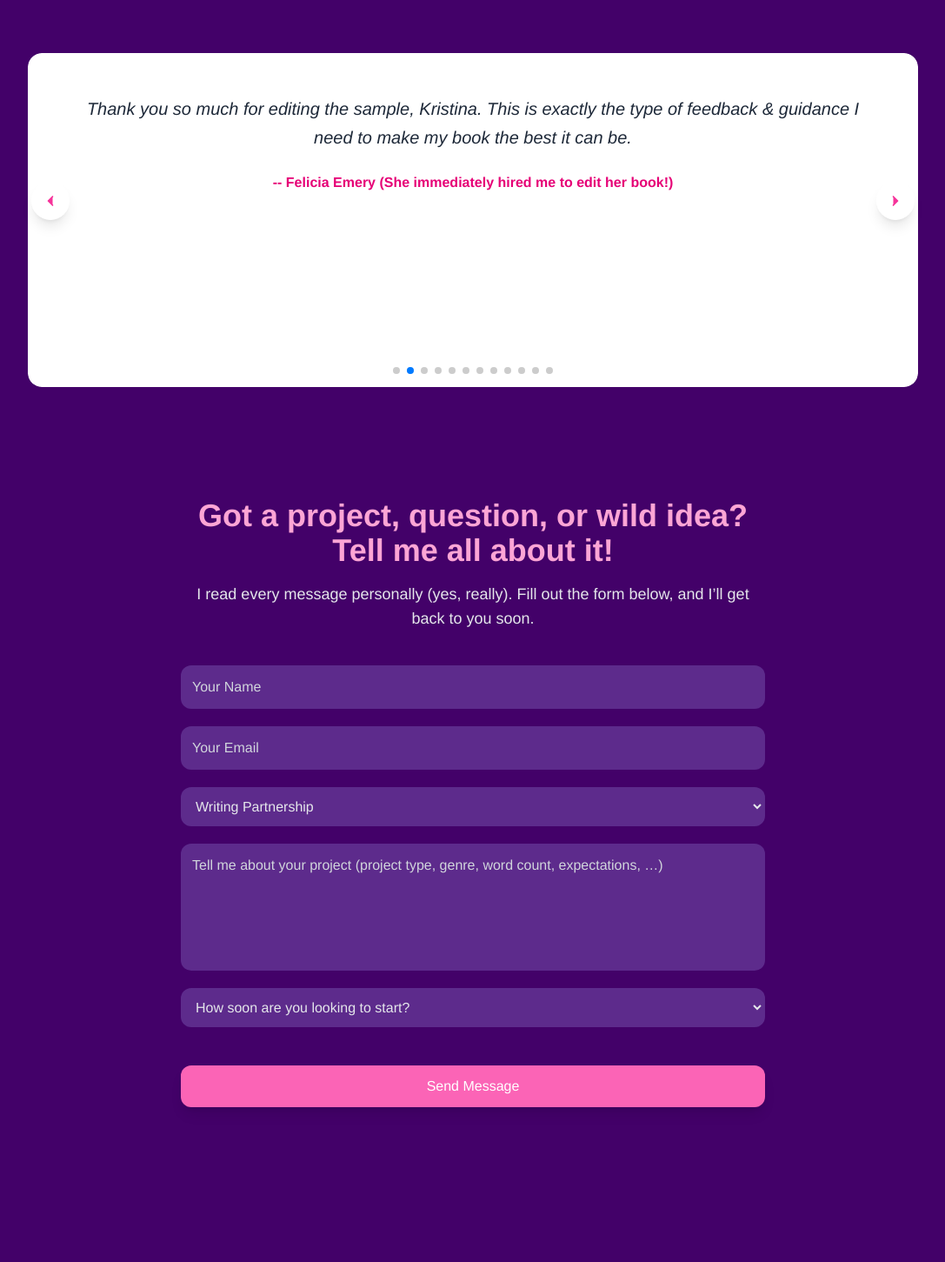
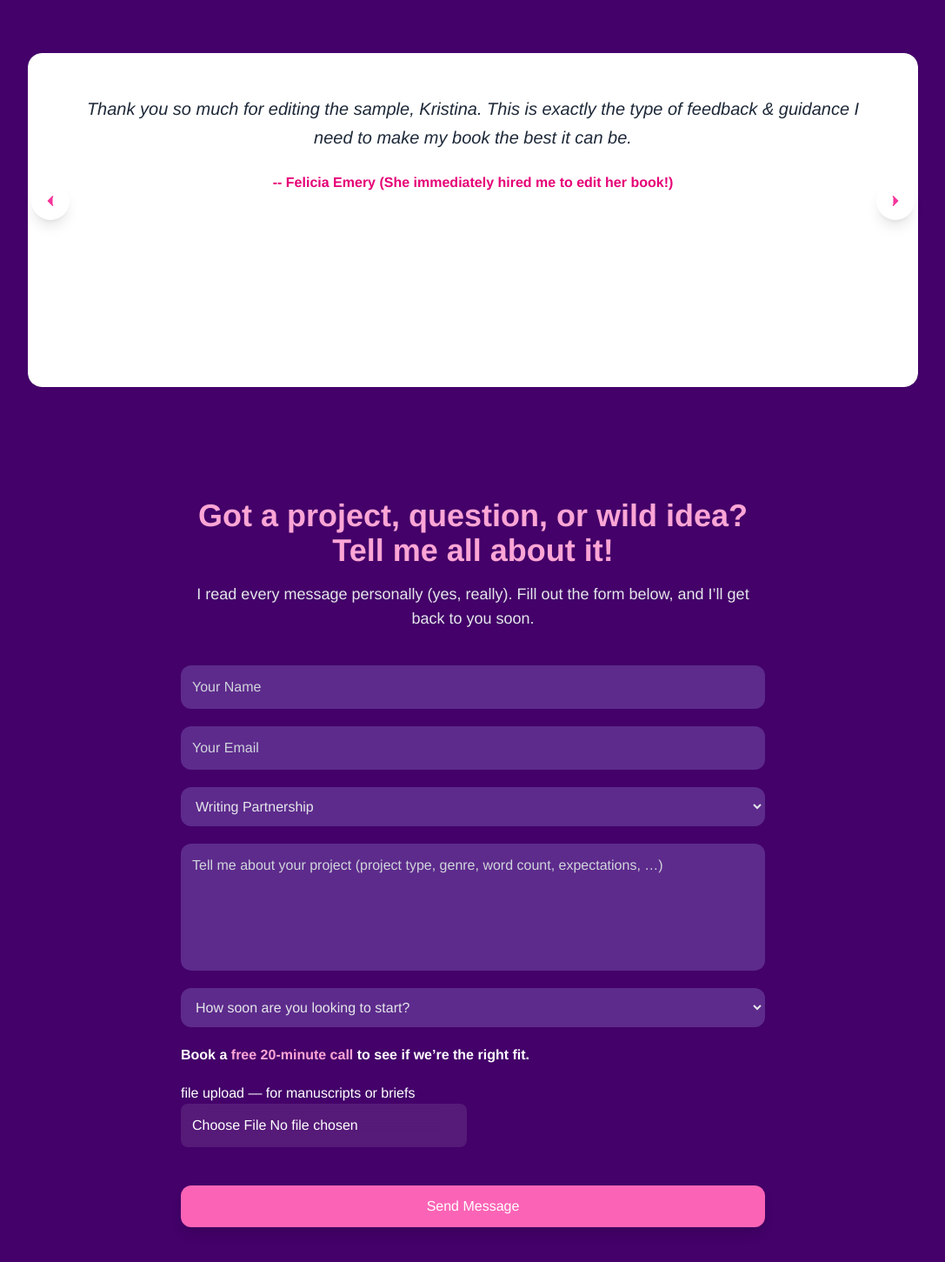
Before and after one commit to OgunwandeBukunmi/kristina, a Next.js app: page / in a window 1280 px wide. Shown: the part 4221-5672 px from the top of the page at 87% size, without its empty margins (96-1183 px from the left). Before the commit the page ends 5558 px from the top, so only its background shows below. Built offline with nearby package versions, Linux system fonts and the light colour scheme; a web font is replaced by a local one.

Commit message:
contact form changes

```diff
--- a/src/app/admin/page.tsx
+++ b/src/app/admin/page.tsx
@@ -12,6 +12,7 @@ export default function AdminDashboard() {
   const [name, setName] = useState("");
   const [password, setPassword] = useState("");
   const [contentFor, setContentFor] = useState<"interviews" | "blogs" | "resources">("interviews");
+  const[error,setError] = useState<string | null>("")
   const [title, setTitle] = useState("");
 
   // ✅ Initialize EditorJS when entering writing mode
@@ -83,9 +84,9 @@ export default function AdminDashboard() {
 
   const handleSubmit = (e: React.FormEvent) => {
     e.preventDefault();
-    if (name.trim() && password.trim()) {
-      setCurrentStep("admin-writing");
-    }
+    if (!name.trim() ||  !password.trim()) return setError("Incomplete Credentials")
+
+      if(name === "Kristina"  ) return setCurrentStep("admin-writing")
   };
 
   const handlePublish = async () => {
--- a/src/app/page.tsx
+++ b/src/app/page.tsx
@@ -370,7 +370,7 @@ export default function Home() {
       {/* Swiper Container */}
       <div className="relative max-w-5xl mx-auto">
         <Swiper
-          modules={[Pagination, Autoplay, Navigation]}
+          modules={[ Autoplay, Navigation]}
           spaceBetween={40}
           slidesPerView={1}
           loop={true}
@@ -465,6 +465,11 @@ export default function Home() {
         <option>Just exploring for now</option>
       </select>
 
+          <p className="font-semibold"> Book a <span className="text-pink-300">free 20-minute call</span>  to see if we’re the right fit.</p>
+          <div >
+            <p>file upload — for manuscripts or briefs</p>
+          <input type="file" className="p-3 border border-transparent bg-white/10 backdrop-blur-md rounded-lg" id="" /></div>
+
       <button
         type="submit"
         className="mt-6 bg-pink-400 hover:bg-pink-500 text-white font-medium py-3 px-8 rounded-xl shadow-lg transition duration-300"
```
Also changed, not shown: src/app/api/login.ts (deleted).
